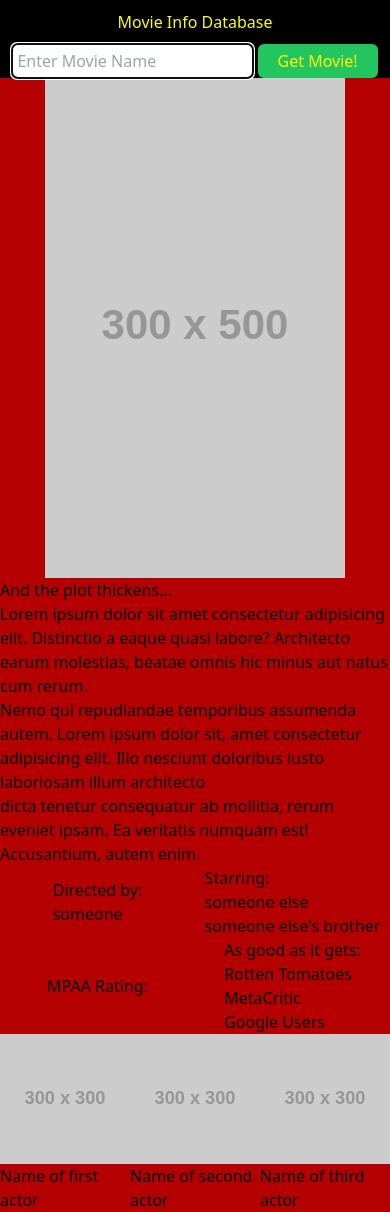
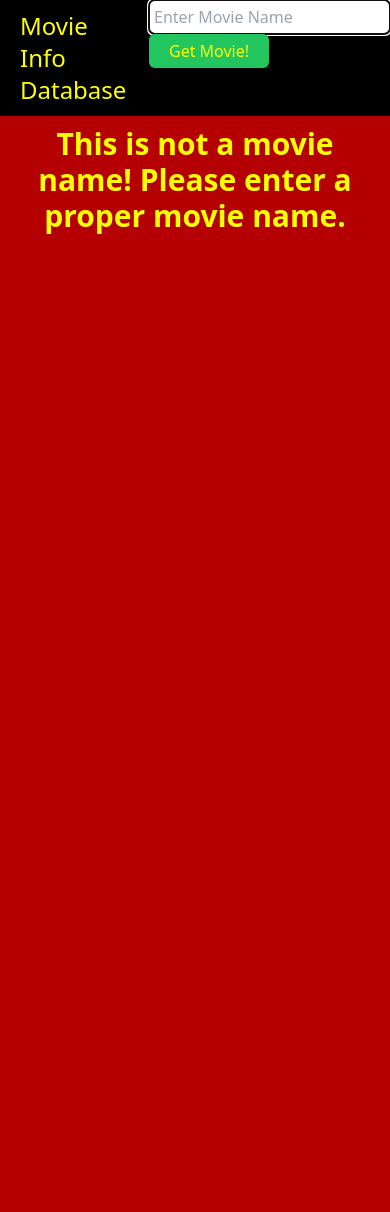
Before and after one commit to indy6678/movie-info-db, a plain HTML site: page index.html in a window 390 px wide. After the commit the page ends 844 px from the top, so only its background shows below. Drawn offline with nearby package versions, Linux system fonts and the light colour scheme; placeholder pictures from the web are drawn by us.

Commit message:
modified main layout

```diff
--- a/assets/css/style.css
+++ b/assets/css/style.css
@@ -26,16 +26,3 @@ h1 {
     padding: 5px 20px;
     color: yellow;
 }
-
-
-
-@media screen and (max-width: 640px) {
-    .title {
-        flex-direction: column;
-        align-items: center;
-    }
-
-    .btn {
-        opacity: 1;
-    }
-}
--- a/index.html
+++ b/index.html
@@ -13,7 +13,7 @@
 <body>
     <header class="title flex justify-around bg-black">
         <div class="app-title">
-            <h1>Movie Info Database</h1>
+            <h1 class="text-2xl">Movie Info Database</h1>
         </div>
         <div class="search">
             <form id="search-form">
@@ -22,7 +22,11 @@
             </form>
         </div>
     </header>
-    <main>
+    <div class="error">
+        <h1 class="font-bold text-3xl text-center">This is not a movie name! Please enter a proper movie name.</h1>
+    </div>
+
+    <main class="hidden">
         <container class="movie flex flex-col items-center">
             <div class="poster">
                 <img src="https://via.placeholder.com/300x500" alt="Movie Poster" />
@@ -45,6 +49,10 @@
                 </ul>
 
             </div>
+            <div>
+                <h3>MPAA Rating: <span id="rating"></span></h3>
+
+            </div>
             <div class="actor">
                 <h3>Starring:</h3>
                 <ul class="actor-list">
@@ -53,10 +61,7 @@
                 </ul>
 
             </div>
-            <div class="rating">
-                <h3>MPAA Rating:</h3>
 
-            </div>
             <div class="score">
                 <h3>As good as it gets:</h3>
                 <ul class="score-list">
```
